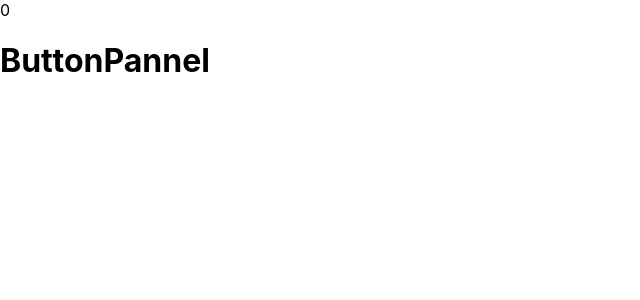
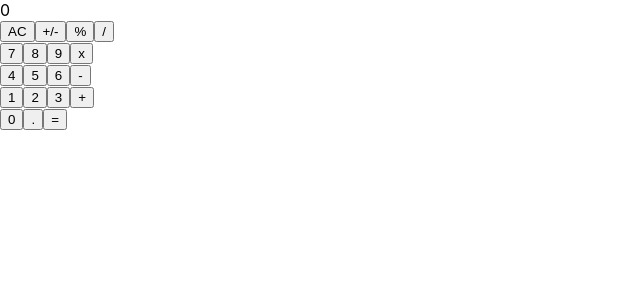
Before and after one commit to Audrey-Ella-xo/calculator, a React (Create React App) app: page / in a window 1280 px wide. Shown: the top 300 px of the page, without its empty margins (0-640 px from the left). Built offline with nearby package versions, Linux system fonts and the light colour scheme.

Commit message:
Implement ButtonPannel

```diff
--- a/src/components/ButtonPannel.js
+++ b/src/components/ButtonPannel.js
@@ -1,13 +1,42 @@
 import React from 'react';
+import Button from './Button';
 
-function ButtonPannel() {
-  return (
-    <div className="ButtonPannel">
-      <h1>
-        ButtonPannel
-      </h1>
+const ButtonPannel = () => (
+  <div className="ButtonPannel">
+    <div className="group1">
+      <Button name="AC" />
+      <Button name="+/-" />
+      <Button name="%" />
+      <Button name="/" />
     </div>
-  );
-}
+
+    <div className="group2">
+      <Button name="7" />
+      <Button name="8" />
+      <Button name="9" />
+      <Button name="x" />
+    </div>
+
+    <div className="group3">
+      <Button name="4" />
+      <Button name="5" />
+      <Button name="6" />
+      <Button name="-" />
+    </div>
+
+    <div className="group4">
+      <Button name="1" />
+      <Button name="2" />
+      <Button name="3" />
+      <Button name="+" />
+    </div>
+
+    <div className="group5">
+      <Button name="0" />
+      <Button name="." />
+      <Button name="=" />
+    </div>
+  </div>
+);
 
 export default ButtonPannel;
```
Also changed, not shown: src/components/Button.js (+4 -6 lines), 1 other file (tests, documents, lock files or other folders).
